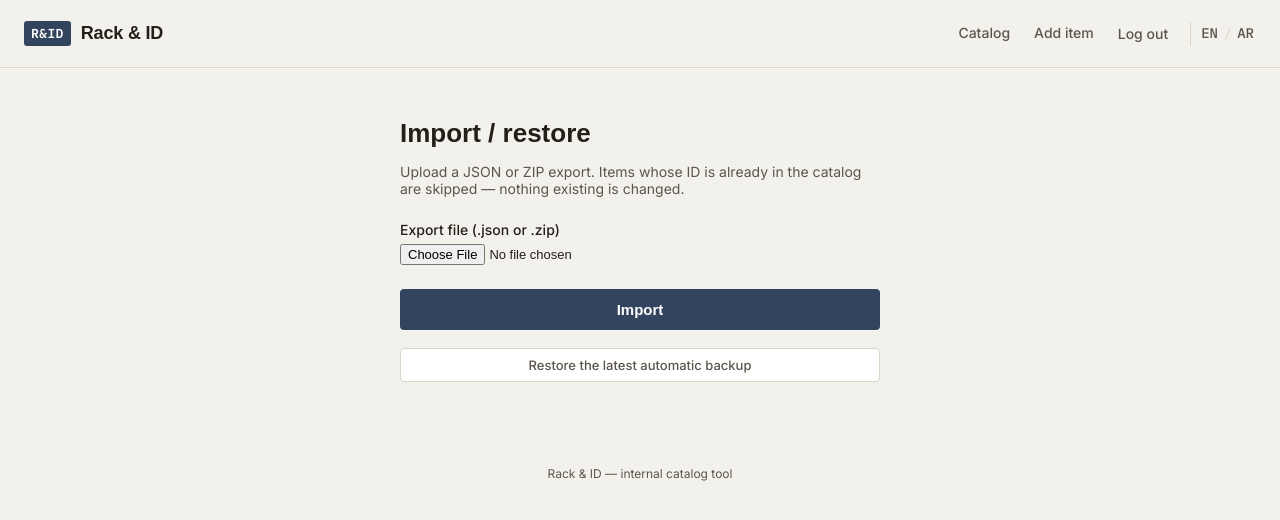
After one commit to FatimaAbbas-Code/Rack-ID, a Flask app: page /import in a window 1280 px wide. The commit adds this page. Shown: the top 520 px of the page. Run offline with Flask 3, Linux system fonts and the light colour scheme; the visitor is signed in with stand-in values (Sample User, id 1); some libraries are stand-ins or nearby versions; some web fonts are replaced.

Commit message:
Add Import/restore page and scheduled backup.py
Import (admin, /import):
- Upload a JSON or ZIP export. JSON recreates item + image rows, deriving
  R2 keys from the stored URLs (images must still be in R2). ZIP also
  re-uploads every photo file to R2.
- Add-only: items whose ID is already in the catalog are skipped, so a
  restore never overwrites or deletes current data.
- "Restore the latest automatic backup" reads backups/latest.json.
- export_json refactored to share build_backup_payload().

backup.py:
- Writes a JSON snapshot to R2 (backups/latest.json + timestamped, keeps
  the newest 30). Meant to run as a Render Cron Job (`python backup.py`).

README documents the backup cron setup and the restore flow.

Co-Authored-By: Claude Sonnet 5 <noreply@anthropic.com>

```diff
--- a/app.py
+++ b/app.py
@@ -435,6 +435,17 @@ TRANSLATIONS = {
         'save_image_btn': 'Save as image',
         'export_label': 'Export catalog',
         'export_zip_label': 'ZIP + photos',
+        'import_link': 'Import / restore',
+        'import_title': 'Import / restore',
+        'import_sub': 'Upload a JSON or ZIP export. Items whose ID is already in the catalog are skipped — nothing existing is changed.',
+        'import_field': 'Export file (.json or .zip)',
+        'import_btn': 'Import',
+        'import_latest_btn': 'Restore the latest automatic backup',
+        'import_no_file': 'Choose a file to import.',
+        'import_bad_type': 'Upload a .json or .zip export file.',
+        'import_failed': 'Import failed.',
+        'import_done': 'Imported {added} item(s) and {photos} photo(s). Skipped {skipped} already in the catalog.',
+        'import_nolatest': 'No automatic backup found yet.',
         'photos_word': 'photos',
         'item_not_found': 'Item not found.',
         'upload_title': 'Add a new item',
@@ -502,6 +513,17 @@ TRANSLATIONS = {
         'save_image_btn': 'حفظ كصورة',
         'export_label': 'تصدير الكتالوج',
         'export_zip_label': 'ZIP مع الصور',
+        'import_link': 'استيراد / استعادة',
+        'import_title': 'استيراد / استعادة',
+        'import_sub': 'ارفع ملف تصدير بصيغة JSON أو ZIP. يتم تجاهل العناصر التي رقمها التعريفي موجود مسبقًا — ولا يتغيّر أي شيء قائم.',
+        'import_field': 'ملف التصدير (.json أو .zip)',
+        'import_btn': 'استيراد',
+        'import_latest_btn': 'استعادة آخر نسخة احتياطية تلقائية',
+        'import_no_file': 'اختر ملفًا للاستيراد.',
+        'import_bad_type': 'ارفع ملف تصدير بصيغة .json أو .zip.',
+        'import_failed': 'فشل الاستيراد.',
+        'import_done': 'تم استيراد {added} عنصرًا و{photos} صورة. وتم تجاهل {skipped} موجودًا مسبقًا.',
+        'import_nolatest': 'لا توجد نسخة احتياطية تلقائية بعد.',
         'photos_word': 'صور',
         'item_not_found': 'العنصر غير موجود.',
         'upload_title': 'إضافة عنصر جديد',
@@ -708,13 +730,13 @@ def export_csv():
     })
 
 
-@app.route('/export/items.json')
-@login_required
-def export_json():
+def build_backup_payload():
+    """The JSON snapshot used by both the export button and backup.py."""
     items = all_items_with_images()
-    payload = {
+    return {
         'exported_at': datetime.now(timezone.utc).isoformat(),
         'count': len(items),
+        'r2_public_url': R2_PUBLIC_URL,
         'items': [{
             'id': it['id'],
             'name': it['name'],
@@ -723,8 +745,13 @@ def export_json():
             'images': it['images'],
         } for it in items],
     }
+
+
+@app.route('/export/items.json')
+@login_required
+def export_json():
     stamp = datetime.now(timezone.utc).strftime('%Y%m%d-%H%M%S')
-    body = json.dumps(payload, ensure_ascii=False, indent=2)
+    body = json.dumps(build_backup_payload(), ensure_ascii=False, indent=2)
     return Response(body, mimetype='application/json; charset=utf-8', headers={
         'Content-Disposition': f'attachment; filename="rack-and-id-{stamp}.json"',
     })
@@ -810,6 +837,188 @@ def export_zip():
     return Response(mem.getvalue(), mimetype='application/zip', headers={
         'Content-Disposition': f'attachment; filename="rack-and-id-{stamp}.zip"',
     })
+
+
+# ---------------------------------------------------------------------------
+# Import / restore (admin only) — adds items whose ID is not already present
+# ---------------------------------------------------------------------------
+def _key_from_url(url):
+    if not url:
+        return None
+    prefix = R2_PUBLIC_URL + '/'
+    if R2_PUBLIC_URL and url.startswith(prefix):
+        return url[len(prefix):]
+    parts = url.split('/', 3)
+    return parts[3] if len(parts) == 4 else None
+
+
+def _parse_dt(value):
+    if value:
+        try:
+            return datetime.fromisoformat(str(value).replace('Z', '+00:00'))
+        except ValueError:
+            pass
+    return datetime.now(timezone.utc)
+
+
+def _existing_ids(cur):
+    cur.execute('SELECT id FROM items')
+    return {row[0] for row in cur.fetchall()}
+
+
+def import_from_json(raw):
+    """Restore item + image rows from a JSON export. Image keys are derived
+    from the stored URLs, so the R2 objects must still exist."""
+    data = json.loads(raw.decode('utf-8'))
+    records = data.get('items') if isinstance(data, dict) else data
+    records = records or []
+    added = photos = skipped = 0
+    conn = get_db()
+    cur = conn.cursor()
+    have = _existing_ids(cur)
+    for rec in records:
+        iid = str(rec.get('id', '')).strip()
+        if not iid or iid in have:
+            skipped += 1
+            continue
+        parsed = []
+        for im in (rec.get('images') or []):
+            ik = _key_from_url(im.get('image_url'))
+            if not ik:
+                continue
+            tk = _key_from_url(im.get('thumb_url')) or ik
+            parsed.append((im.get('position', len(parsed)), ik, tk))
+        if not parsed:
+            skipped += 1
+            continue
+        parsed.sort(key=lambda x: x[0])
+        added_at = _parse_dt(rec.get('date_added'))
+        cur.execute(
+            'INSERT INTO items (id, name, category, image_key, thumb_key, date_added) '
+            'VALUES (%s, %s, %s, %s, %s, %s)',
+            (iid, rec.get('name') or '', rec.get('category') or '',
+             parsed[0][1], parsed[0][2], added_at)
+        )
+        for pos, ik, tk in parsed:
+            cur.execute(
+                'INSERT INTO item_images (id, item_id, image_key, thumb_key, position, date_added) '
+                'VALUES (%s, %s, %s, %s, %s, %s)',
+                (uuid.uuid4().hex, iid, ik, tk, pos, added_at)
+            )
+        have.add(iid)
+        added += 1
+        photos += len(parsed)
+    conn.commit()
+    cur.close()
+    conn.close()
+    return added, photos, skipped
+
+
+def import_from_zip(raw):
+    """Full restore from a ZIP export: re-upload every photo file to R2 and
+    recreate the rows."""
+    zf = zipfile.ZipFile(io.BytesIO(raw))
+    csv_name = next((n for n in zf.namelist() if n.lower().endswith('.csv')), None)
+    if not csv_name:
+        raise ValueError('no catalog.csv inside the zip')
+    rows = list(csv.DictReader(io.StringIO(zf.read(csv_name).decode('utf-8-sig'))))
+    added = photos = skipped = 0
+    s3 = get_r2_client()
+    conn = get_db()
+    cur = conn.cursor()
+    have = _existing_ids(cur)
+    for row in rows:
+        iid = (row.get('id') or '').strip()
+        if not iid or iid in have:
+            skipped += 1
+            continue
+        files = [x.strip() for x in (row.get('photo_files') or '').split('|') if x.strip()]
+        saved = []
+        for fname in files:
+            try:
+                body = zf.read(f'images/{fname}')
+            except KeyError:
+                continue
+            ext = fname.rsplit('.', 1)[-1].lower() if '.' in fname else 'jpg'
+            uid = uuid.uuid4().hex
+            image_key, thumb_key = f'items/{uid}.{ext}', f'items/thumbs/{uid}.jpg'
+            s3.put_object(Bucket=R2_BUCKET_NAME, Key=image_key, Body=body,
+                          ContentType=f'image/{ext}')
+            try:
+                s3.put_object(Bucket=R2_BUCKET_NAME, Key=thumb_key,
+                              Body=make_thumbnail_bytes(body), ContentType='image/jpeg')
+            except Exception:
+                thumb_key = image_key
+            saved.append((image_key, thumb_key))
+        if not saved:
+            skipped += 1
+            continue
+        added_at = _parse_dt(row.get('date_added'))
+        cur.execute(
+            'INSERT INTO items (id, name, category, image_key, thumb_key, date_added) '
+            'VALUES (%s, %s, %s, %s, %s, %s)',
+            (iid, row.get('name') or '', row.get('category') or '',
+             saved[0][0], saved[0][1], added_at)
+        )
+        for pos, (ik, tk) in enumerate(saved):
+            cur.execute(
+                'INSERT INTO item_images (id, item_id, image_key, thumb_key, position, date_added) '
+                'VALUES (%s, %s, %s, %s, %s, %s)',
+                (uuid.uuid4().hex, iid, ik, tk, pos, added_at)
+            )
+        have.add(iid)
+        added += 1
+        photos += len(saved)
+    conn.commit()
+    cur.close()
+    conn.close()
+    return added, photos, skipped
+
+
+def _flash_import_result(added, photos, skipped):
+    flash(t('import_done').format(added=added, photos=photos, skipped=skipped), 'success')
+
+
+@app.route('/import', methods=['GET', 'POST'])
+@login_required
+def import_data():
+    if request.method == 'POST':
+        f = request.files.get('file')
+        if not f or not f.filename:
+            flash(t('import_no_file'), 'error')
+            return redirect(url_for('import_data'))
+        name = f.filename.lower()
+        try:
+            if name.endswith('.zip'):
+                result = import_from_zip(f.read())
+            elif name.endswith('.json'):
+                result = import_from_json(f.read())
+            else:
+                flash(t('import_bad_type'), 'error')
+                return redirect(url_for('import_data'))
+        except Exception as exc:
+            flash(f"{t('import_failed')} ({exc})", 'error')
+            return redirect(url_for('import_data'))
+        _flash_import_result(*result)
+        return redirect(url_for('index'))
+    return render_template('import.html')
+
+
+@app.route('/import/latest', methods=['POST'])
+@login_required
+def import_latest():
+    try:
+        raw = r2_get_bytes('backups/latest.json')
+    except Exception:
+        flash(t('import_nolatest'), 'error')
+        return redirect(url_for('import_data'))
+    try:
+        result = import_from_json(raw)
+    except Exception as exc:
+        flash(f"{t('import_failed')} ({exc})", 'error')
+        return redirect(url_for('import_data'))
+    _flash_import_result(*result)
+    return redirect(url_for('index'))
 
 
 # ---------------------------------------------------------------------------
--- a/static/css/style.css
+++ b/static/css/style.css
@@ -228,6 +228,7 @@ main { max-width: 1100px; margin: 0 auto; padding: 28px 24px 60px; }
   font-family: 'IBM Plex Mono', monospace;
 }
 .export-bar a:hover { border-color: var(--denim); color: var(--denim); text-decoration: none; }
+.export-bar .import-link { border-style: dashed; }
 
 /* ---------- Gallery grid ---------- */
 .grid {
--- /dev/null
+++ b/templates/import.html
@@ -0,0 +1,22 @@
+{% extends "base.html" %}
+{% block title %}{{ t('import_title') }}{% endblock %}
+{% block content %}
+
+<section class="form-wrap">
+  <h1>{{ t('import_title') }}</h1>
+  <p class="form-sub">{{ t('import_sub') }}</p>
+
+  <form method="post" enctype="multipart/form-data" class="item-form">
+    <label class="field file-field">
+      <span>{{ t('import_field') }}</span>
+      <input type="file" name="file" accept=".json,.zip,application/json,application/zip" required>
+    </label>
+    <button type="submit" class="submit-btn">{{ t('import_btn') }}</button>
+  </form>
+
+  <form method="post" action="{{ url_for('import_latest') }}" class="item-form" style="margin-top: 18px;">
+    <button type="submit" class="tool-btn">{{ t('import_latest_btn') }}</button>
+  </form>
+</section>
+
+{% endblock %}
--- a/templates/index.html
+++ b/templates/index.html
@@ -26,6 +26,7 @@
       <a href="{{ url_for('export_zip') }}">{{ t('export_zip_label') }}</a>
       <a href="{{ url_for('export_csv') }}">CSV</a>
       <a href="{{ url_for('export_json') }}">JSON</a>
+      <a href="{{ url_for('import_data') }}" class="import-link">{{ t('import_link') }}</a>
     </div>
     {% endif %}
   </div>
```
Also changed, not shown: backup.py (added, +48 -0 lines), README.md.
